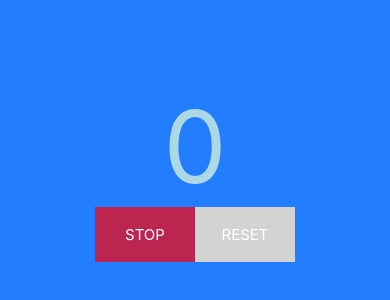
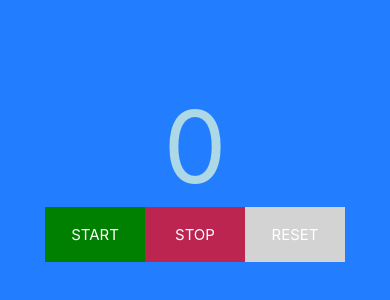
Before and after one commit to paulmorello/timer-react-native, a React Native app: screen / in a window 390 px wide. Shown: the part 248-548 px from the top of the page. Built offline with nearby package versions, Linux system fonts and the light colour scheme.

Commit message:
added stop btn

```diff
--- a/Counter.js
+++ b/Counter.js
@@ -2,6 +2,7 @@ import React, { Component } from 'react'
 import { StyleSheet, Text, View } from 'react-native'
 
 // File Imports
+import StartBtn from './StartBtn';
 import StopBtn from './StopBtn';
 import ResetBtn from './ResetBtn';
 
@@ -16,10 +17,6 @@ class Counter extends Component {
   }
 
   componentDidMount() {
-    // Increasing the count by one each second
-    this.countTimer = setInterval( () => {
-      this.setState({ count: this.state.count + 1 })
-    }, 1000)
   }
 
   shouldComponentUpdate(nextProps, nextState) {
@@ -51,6 +48,13 @@ class Counter extends Component {
     }
   }
 
+  startCounting() {
+    // Increasing the count by one each second
+    this.countTimer = setInterval( () => {
+      this.setState({ count: this.state.count + 1 })
+    }, 1000)
+  }
+
   render() {
     const { count } = this.state;
     const { color, size, isCounting } = this.props;
@@ -61,6 +65,7 @@ class Counter extends Component {
           {count}
         </Text>
         <View style={styles.buttons}>
+          <StartBtn />
           <StopBtn stopCounting={this.props.stopCounting} />
           <ResetBtn />
         </View>
--- /dev/null
+++ b/StartBtn.js
@@ -0,0 +1,39 @@
+import React, { Component } from 'react'
+import { StyleSheet, Button, Text, View, TouchableHighlight } from 'react-native'
+import { FloatingAction } from 'react-native-floating-action';
+
+class StartBtn extends Component {
+
+  constructor(props) {
+    super(props);
+  }
+
+  render() {
+
+    return (
+      <View>
+        <TouchableHighlight
+          style={styles.button}
+          onPress={ this.props.stopCounting }
+        >
+          <Text style={[styles.text]}> START </Text>
+        </TouchableHighlight>
+      </View>
+    )
+  }
+}
+
+const styles = StyleSheet.create({
+  button: {
+    alignItems: 'center',
+    backgroundColor: 'green',
+    padding: 18,
+    width: 100,
+  },
+  text: {
+    color: 'white',
+    fontSize: 15,
+  }
+});
+
+export default StartBtn;
--- a/package.json
+++ b/package.json
@@ -19,6 +19,7 @@
     "preset": "jest-expo"
   },
   "dependencies": {
+    "auth0-js": "^9.2.3",
     "expo": "^25.0.0",
     "react": "16.2.0",
     "react-native": "0.52.0",
```
Also changed, not shown: 1 other file (tests, documents, lock files or other folders).
